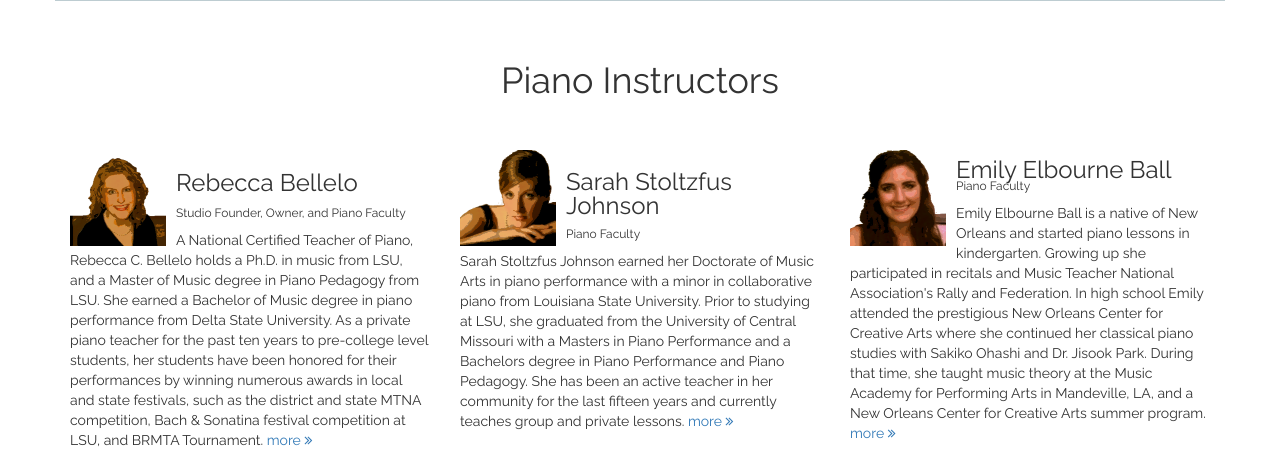
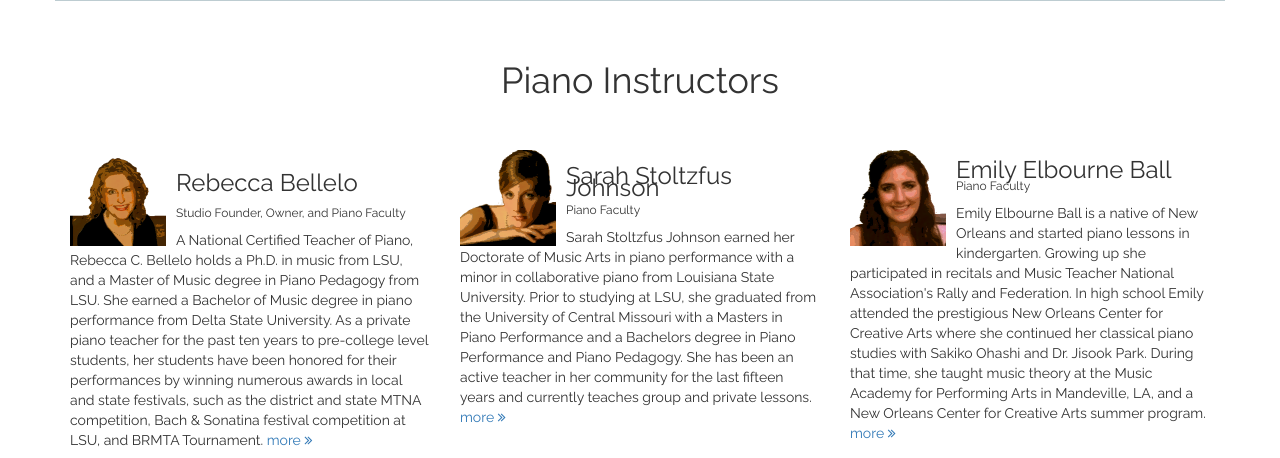
Before and after one commit to rhroyston/piano-pathways, a PHP site: page / in a window 1280 px wide. Shown: the part 1664-2122 px from the top of the page. Run offline with PHP 8.4, Linux system fonts and the light colour scheme; some libraries are stand-ins or nearby versions.

Commit message:
My changes

```diff
--- a/css/style.css
+++ b/css/style.css
@@ -20,7 +20,7 @@
     height:96px;
 }
 .instructoradjust{
-    line-height:1em;
+    line-height:.5em;
 }
 .credentials{
 color:white;
```
